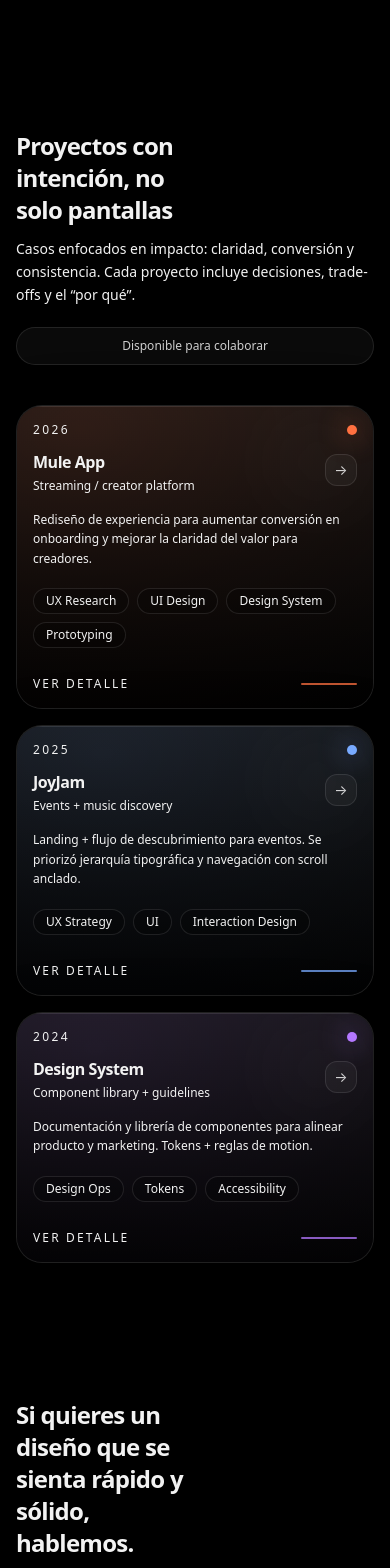
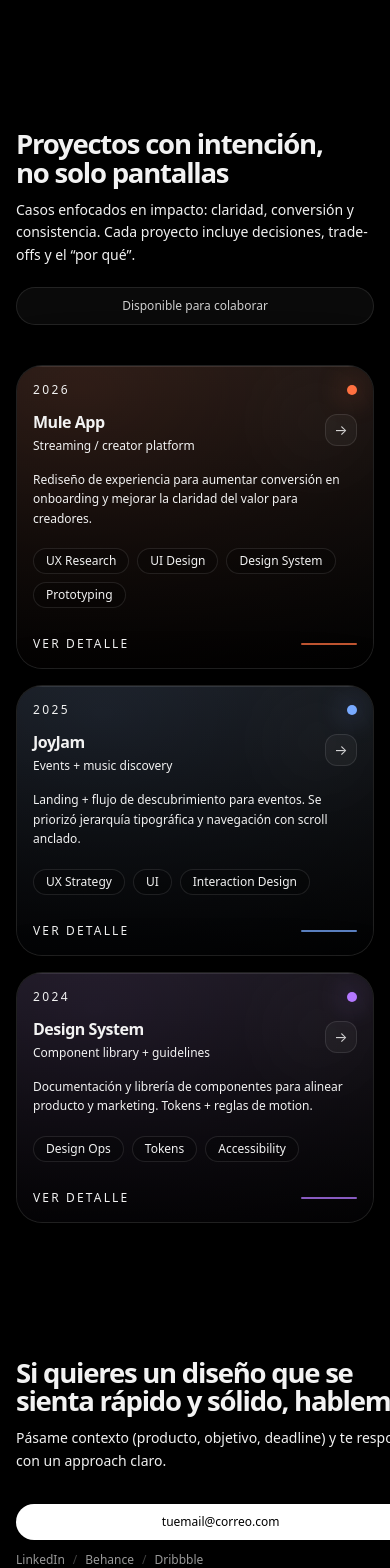
Before and after one commit to rosendojoseandres-dev/rosendodesign, a Next.js app: page / in a window 390 px wide. Shown: the part 1060-2628 px from the top of the page. Built offline with nearby package versions, Linux system fonts and the light colour scheme.

Commit message:
Adjust mobile section titles

```diff
--- a/src/components/Footer.tsx
+++ b/src/components/Footer.tsx
@@ -10,8 +10,9 @@ export default function Footer() {
         <Reveal>
           <div className="grid gap-8 md:grid-cols-2 md:items-end md:gap-10">
             <div>
-              <h3 className="max-w-[13ch] text-2xl font-semibold tracking-[-0.03em] sm:max-w-[14ch] sm:text-3xl md:max-w-none md:text-4xl">
-                Si quieres un diseño que se sienta rápido y sólido, hablemos.
+              <h3 className="text-[1.72rem] font-semibold leading-[1.02] tracking-[-0.045em] sm:max-w-[14ch] sm:text-3xl md:max-w-none md:text-4xl">
+                <span className="block">Si quieres un diseño que se</span>
+                <span className="block whitespace-nowrap">sienta rápido y sólido, hablemos.</span>
               </h3>
               <p className="mt-3 max-w-xl text-sm leading-relaxed text-white/62 sm:text-[15px] md:text-base">
                 Pásame contexto (producto, objetivo, deadline) y te respondo con
@@ -26,7 +27,7 @@ export default function Footer() {
               >
                 tuemail@correo.com
               </a>
-              <div className="flex flex-wrap gap-2 text-xs text-white/60 sm:text-sm">
+              <div className="flex flex-wrap gap-2 text-xs text-white/60 sm:text-sm md:justify-end">
                 <a className="hover:text-white" href="#" target="_blank" rel="noreferrer">
                   LinkedIn
                 </a>
--- a/src/components/ProjectsSection.tsx
+++ b/src/components/ProjectsSection.tsx
@@ -96,8 +96,9 @@ export default function ProjectsSection({ projects }: { projects: Project[] }) {
         <Reveal>
           <div className="flex flex-col gap-5 md:flex-row md:items-start md:justify-between">
             <div>
-              <h2 className="max-w-[14ch] text-2xl font-semibold tracking-[-0.03em] sm:max-w-none sm:text-3xl md:text-4xl">
-                Proyectos con intención, no solo pantallas
+              <h2 className="text-[1.72rem] font-semibold leading-[1.02] tracking-[-0.045em] sm:text-3xl md:text-4xl">
+                <span className="block whitespace-nowrap">Proyectos con intención,</span>
+                <span className="block whitespace-nowrap">no solo pantallas</span>
               </h2>
               <p className="mt-3 max-w-2xl text-sm leading-relaxed text-white/62 sm:text-[15px] md:text-base">
                 Casos enfocados en impacto: claridad, conversión y consistencia.
```
